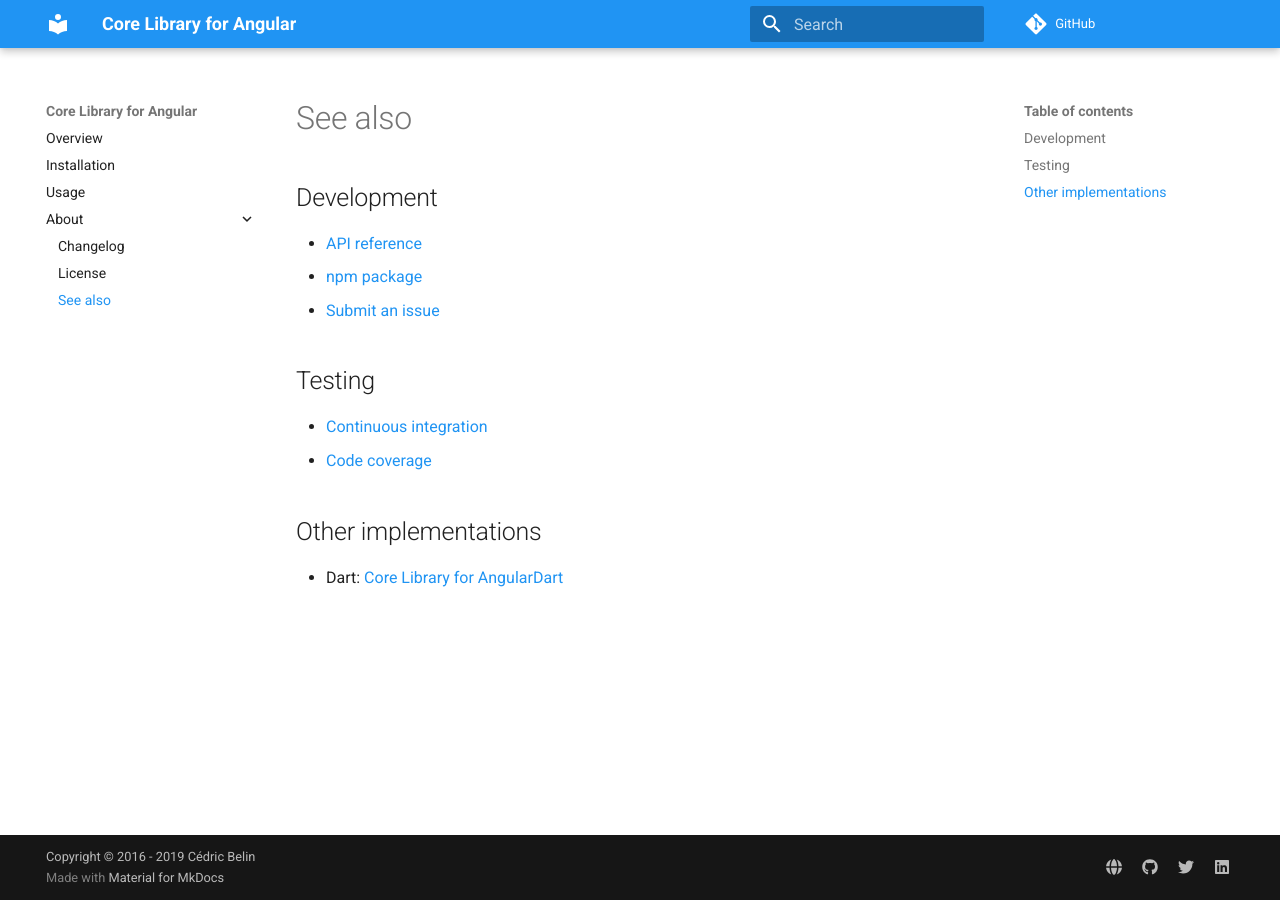
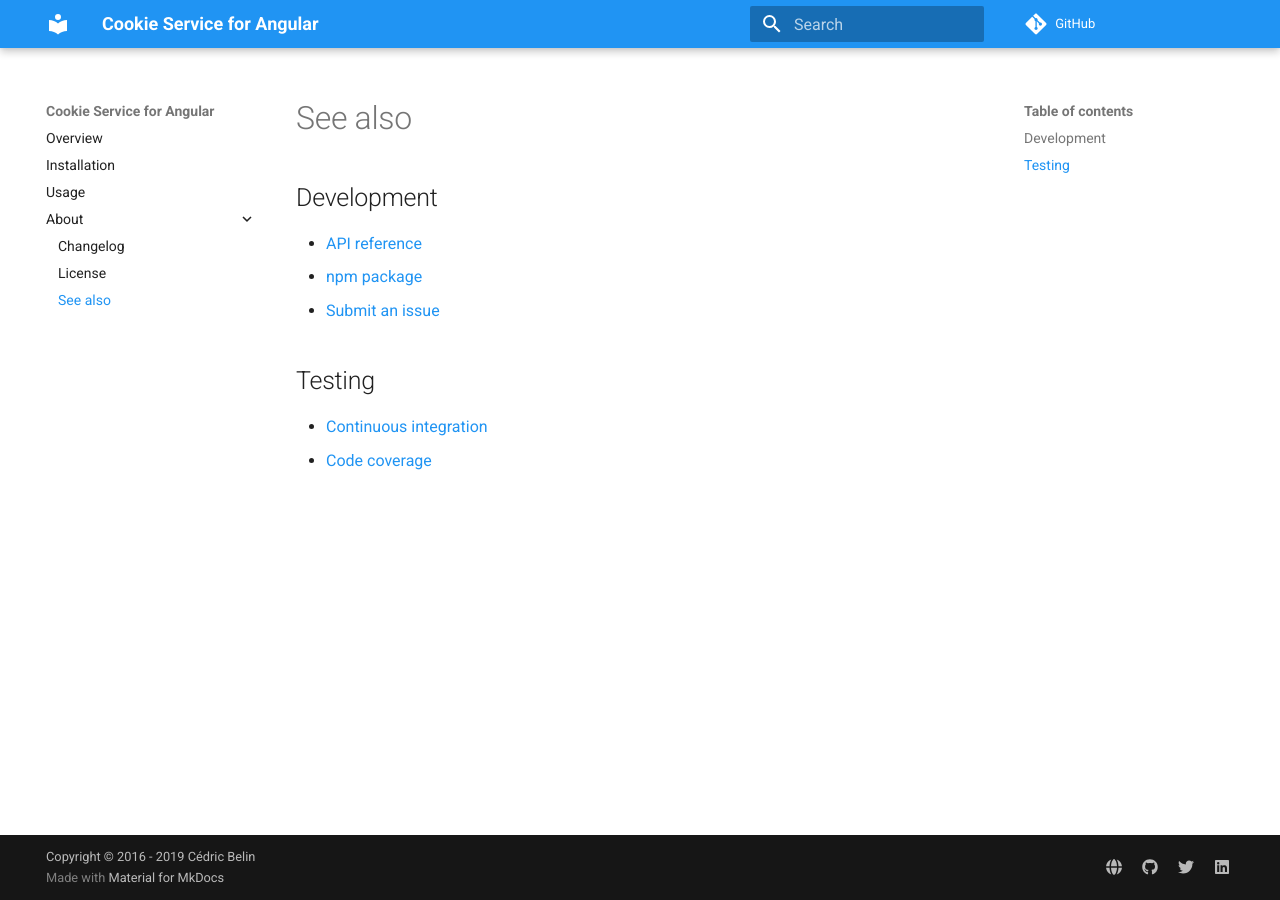
Before and after one commit to cedx/ngx-cookies, an MkDocs documentation site: the page built from doc/about/see_also.md, in a window 1280 px wide. Built offline with MkDocs 1.6.1 and Material for MkDocs 9.7.7, drawn with Linux system fonts in a browser that asks for light colours; comment, search, counter and statistics services are not loaded.

Commit message:
Updated the documentation

```diff
--- a/doc/about/see_also.md
+++ b/doc/about/see_also.md
@@ -1,13 +1,10 @@
 # See also
 
 ## Development
-- [API reference](https://dev.belin.io/ngx-core.js/api)
-- [npm package](https://www.npmjs.com/package/@cedx/ngx-core)
-- [Submit an issue](https://github.com/cedx/ngx-core.js/issues)
+- [API reference](https://dev.belin.io/ngx-cookies.js/api)
+- [npm package](https://www.npmjs.com/package/@cedx/ngx-cookies)
+- [Submit an issue](https://github.com/cedx/ngx-cookies.js/issues)
 
 ## Testing
-- [Continuous integration](https://travis-ci.com/cedx/ngx-core.js)
-- [Code coverage](https://coveralls.io/github/cedx/ngx-core.js)
-
-## Other implementations
-- Dart: [Core Library for AngularDart](https://dev.belin.io/ngx-core.dart)
+- [Continuous integration](https://travis-ci.com/cedx/ngx-cookies.js)
+- [Code coverage](https://coveralls.io/github/cedx/ngx-cookies.js)
--- a/mkdocs.yml
+++ b/mkdocs.yml
@@ -1,13 +1,13 @@
-site_name: Core Library for Angular
+site_name: Cookie Service for Angular
 site_description: General purpose library for Angular applications, implemented in TypeScript.
 site_author: Cédric Belin - cedric@belin.io
-site_url: https://dev.belin.io/ngx-core.js
+site_url: https://dev.belin.io/ngx-cookies.js
 
 docs_dir: doc
 site_dir: web
 
 repo_name: GitHub
-repo_url: https://github.com/cedx/ngx-core.js
+repo_url: https://github.com/cedx/ngx-cookies.js
 edit_uri: ''
 
 copyright: Copyright &copy; 2016 - 2019 Cédric Belin
--- a/package.json
+++ b/package.json
@@ -1,12 +1,12 @@
 {
   "author": "Cédric Belin <cedric@belin.io>",
-  "bugs": "https://github.com/cedx/ngx-cookies/issues",
+  "bugs": "https://github.com/cedx/ngx-cookies.js/issues",
   "description": "Angular service for interacting with the HTTP cookies.",
-  "homepage": "https://dev.belin.io/ngx-cookies",
+  "homepage": "https://dev.belin.io/ngx-cookies.js",
   "license": "MIT",
   "main": "lib/index.js",
   "name": "@cedx/ngx-cookies",
-  "repository": "github:cedx/ngx-cookies",
+  "repository": "github:cedx/ngx-cookies.js",
   "types": "lib/index.d.ts",
   "version": "2.0.0",
   "devDependencies": {
--- a/typedoc.js
+++ b/typedoc.js
@@ -3,6 +3,6 @@
   gaID: process.env.GOOGLE_ANALYTICS_ID,
   gitRevision: 'master',
   mode: 'modules',
-  name: 'Core Library for Angular',
+  name: 'Cookie Service for Angular',
   out: 'doc/api'
 };
```
Also changed, not shown: README.md (+12 -12 lines), doc/index.md (+2 -2 lines), doc/installation.md (+4 -4 lines), doc/usage.md (+3 -3 lines).
